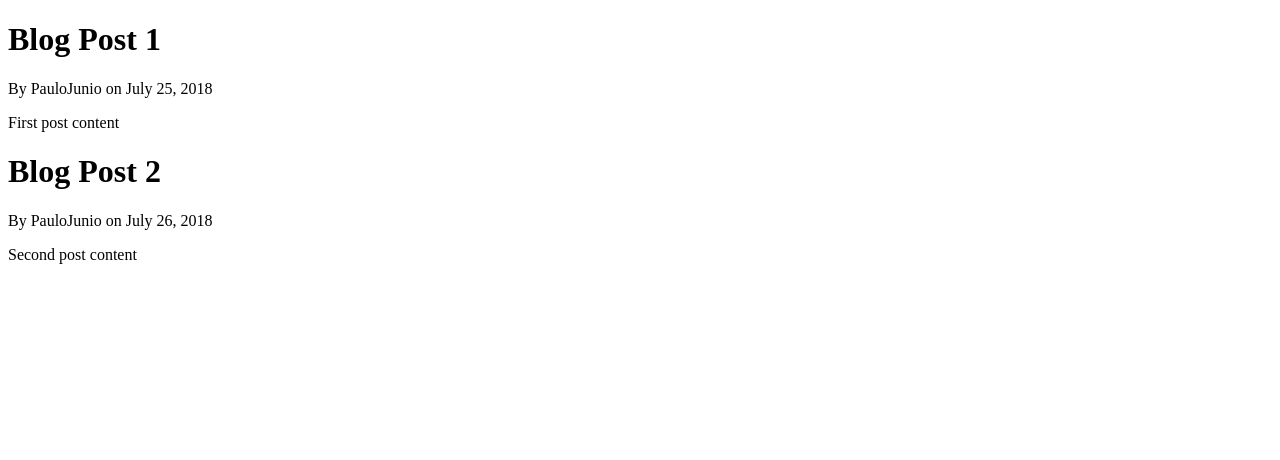
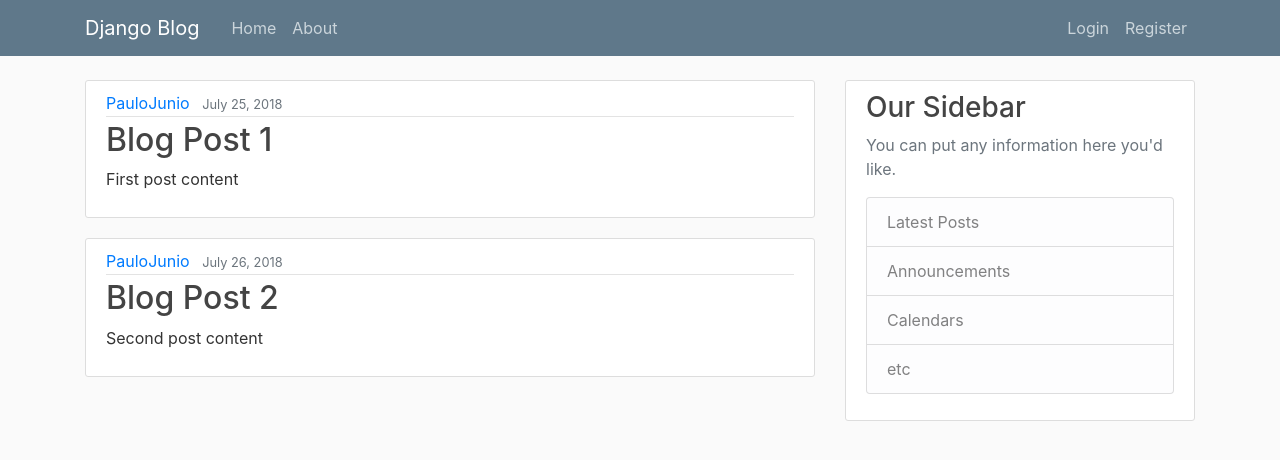
Before and after one commit to paulojunio/projetinhos, a Django app: page / in a window 1280 px wide. Shown: the top 460 px of the page. Run offline with Django 3.2, Linux system fonts and the light colour scheme; some libraries are stand-ins or nearby versions.

Commit message:
Parte 3 Tutorial feita

```diff
--- /dev/null
+++ b/loginPageDjango/django_login/blog/static/blog/main.css
@@ -0,0 +1,84 @@
+body {
+    background: #fafafa;
+    color: #333333;
+    margin-top: 5rem;
+  }
+
+  h1, h2, h3, h4, h5, h6 {
+    color: #444444;
+  }
+
+  ul {
+    margin: 0;
+  }
+
+  .bg-steel {
+    background-color: #5f788a;
+  }
+
+  .site-header .navbar-nav .nav-link {
+    color: #cbd5db;
+  }
+
+  .site-header .navbar-nav .nav-link:hover {
+    color: #ffffff;
+  }
+
+  .site-header .navbar-nav .nav-link.active {
+    font-weight: 500;
+  }
+
+  .content-section {
+    background: #ffffff;
+    padding: 10px 20px;
+    border: 1px solid #dddddd;
+    border-radius: 3px;
+    margin-bottom: 20px;
+  }
+
+  .article-title {
+    color: #444444;
+  }
+
+  a.article-title:hover {
+    color: #428bca;
+    text-decoration: none;
+  }
+
+  .article-content {
+    white-space: pre-line;
+  }
+
+  .article-img {
+    height: 65px;
+    width: 65px;
+    margin-right: 16px;
+  }
+
+  .article-metadata {
+    padding-bottom: 1px;
+    margin-bottom: 4px;
+    border-bottom: 1px solid #e3e3e3
+  }
+
+  .article-metadata a:hover {
+    color: #333;
+    text-decoration: none;
+  }
+
+  .article-svg {
+    width: 25px;
+    height: 25px;
+    vertical-align: middle;
+  }
+
+  .account-img {
+    height: 125px;
+    width: 125px;
+    margin-right: 20px;
+    margin-bottom: 16px;
+  }
+
+  .account-heading {
+    font-size: 2.5rem;
+  }
--- /dev/null
+++ b/loginPageDjango/django_login/blog/templates/blog/base.html
@@ -0,0 +1,66 @@
+{% load static %}
+<!DOCTYPE html>
+<html>
+    <head>
+        {% if title %}
+            <title>Blog -- {{title}}</title>
+        {% else %}
+            <title>Blog</title>
+        {% endif %}
+
+        <meta charset="utf-8">
+        <meta name="viewport" content="width=device-width, initial-scale=1, shrink-to-fit=no">
+        <!-- Bootstrap CSS -->
+        <link rel="stylesheet" href="https://maxcdn.bootstrapcdn.com/bootstrap/4.0.0/css/bootstrap.min.css" integrity="sha384-Gn5384xqQ1aoWXA+058RXPxPg6fy4IWvTNh0E263XmFcJlSAwiGgFAW/dAiS6JXm" crossorigin="anonymous">
+        <link rel="stylesheet" type="text/css" href="{% static 'blog/main.css' %}">
+    </head>
+
+    <body>
+        <header class="site-header">
+            <nav class="navbar navbar-expand-md navbar-dark bg-steel fixed-top">
+                <div class="container">
+                    <a class="navbar-brand mr-4" href="{% url 'blog-home' %}">Django Blog</a>
+                    <button class="navbar-toggler" type="button" data-toggle="collapse" data-target="#navbarToggle" aria-controls="navbarToggle" aria-expanded="false" aria-label="Toggle navigation">
+                        <span class="navbar-toggler-icon"></span>
+                    </button>
+                    <div class="collapse navbar-collapse" id="navbarToggle">
+                        <div class="navbar-nav mr-auto">
+                            <a class="nav-item nav-link" href="{% url 'blog-home' %}">Home</a>
+                            <a class="nav-item nav-link" href="{% url 'blog-about' %}">About</a>
+                        </div>
+                        <!-- Navbar Right Side -->
+                        <div class="navbar-nav">
+                            <a class="nav-item nav-link" href="#">Login</a>
+                            <a class="nav-item nav-link" href="#">Register</a>
+                        </div>
+                    </div>
+                </div>
+            </nav>
+        </header>
+        <main role="main" class="container">
+                <div class="row">
+                  <div class="col-md-8">
+                    {% block content %}{% endblock %}
+                  </div>
+                  <div class="col-md-4">
+                    <div class="content-section">
+                      <h3>Our Sidebar</h3>
+                      <p class='text-muted'>You can put any information here you'd like.
+                        <ul class="list-group">
+                          <li class="list-group-item list-group-item-light">Latest Posts</li>
+                          <li class="list-group-item list-group-item-light">Announcements</li>
+                          <li class="list-group-item list-group-item-light">Calendars</li>
+                          <li class="list-group-item list-group-item-light">etc</li>
+                        </ul>
+                      </p>
+                    </div>
+                  </div>
+                </div>
+              </main>
+        <!-- Optional JavaScript -->
+        <!-- jQuery first, then Popper.js, then Bootstrap JS -->
+        <script src="https://code.jquery.com/jquery-3.2.1.slim.min.js" integrity="sha384-KJ3o2DKtIkvYIK3UENzmM7KCkRr/rE9/Qpg6aAZGJwFDMVNA/GpGFF93hXpG5KkN" crossorigin="anonymous"></script>
+        <script src="https://cdnjs.cloudflare.com/ajax/libs/popper.js/1.12.9/umd/popper.min.js" integrity="sha384-ApNbgh9B+Y1QKtv3Rn7W3mgPxhU9K/ScQsAP7hUibX39j7fakFPskvXusvfa0b4Q" crossorigin="anonymous"></script>
+        <script src="https://maxcdn.bootstrapcdn.com/bootstrap/4.0.0/js/bootstrap.min.js" integrity="sha384-JZR6Spejh4U02d8jOt6vLEHfe/JQGiRRSQQxSfFWpi1MquVdAyjUar5+76PVCmYl" crossorigin="anonymous"></script>
+    </body>
+</html>
--- a/loginPageDjango/django_login/blog/templates/blog/home.html
+++ b/loginPageDjango/django_login/blog/templates/blog/home.html
@@ -1,18 +1,15 @@
-<!DOCTYPE html>
-<html>
-    <head>
-        {% if title %}
-            <title>Blog -- {{title}}</title>
-        {% else %}
-            <title>Blog</title>
-        {% endif %}
-    </head>
-
-    <body>
-        {% for post in posts %}
-            <h1>{{post.title}}</h1>
-            <p>By {{post.author}} on {{post.date_posted}}</p>
-            <p>{{post.content}}</p>
-        {% endfor %}
-    </body>
-</html>
+{% extends "blog/base.html" %}
+{% block content %}
+    {% for post in posts %}
+        <article class="media content-section">
+            <div class="media-body">
+                <div class="article-metadata">
+                <a class="mr-2" href="#">{{ post.author }}</a>
+                <small class="text-muted">{{ post.date_posted }}</small>
+                </div>
+                <h2><a class="article-title" href="#">{{ post.title }}</a></h2>
+                <p class="article-content">{{ post.content }}</p>
+            </div>
+        </article>
+    {% endfor %}
+{% endblock %}
--- a/loginPageDjango/django_login/blog/urls.py
+++ b/loginPageDjango/django_login/blog/urls.py
@@ -2,6 +2,6 @@ from django.urls import path
 from . import views
 
 urlpatterns = [
-    path('', views.home, name='blog-name'),
+    path('', views.home, name='blog-home'),
     path('about/', views.about, name='blog-about'),
 ]
```
Also changed, not shown: loginPageDjango/django_login/blog/templates/blog/about.html (+4 -14 lines).
